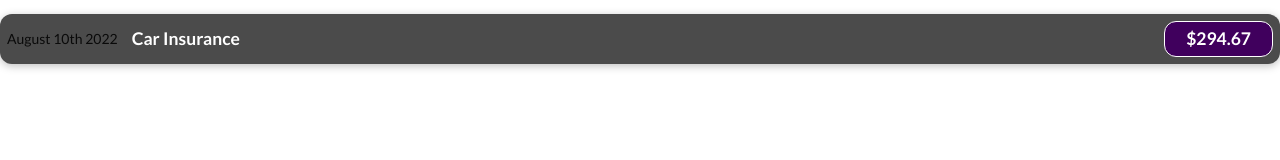
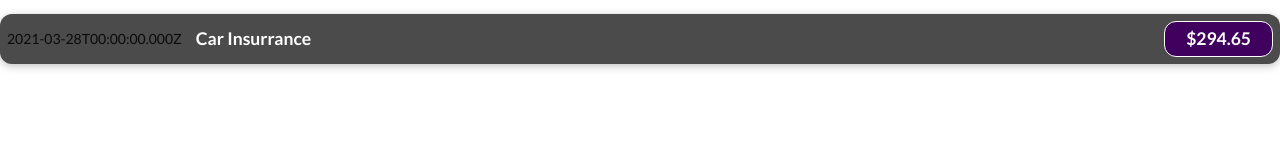
Before and after one commit to flash-of-genius/maximProject2, a JavaScript app: page / in a window 1280 px wide. Shown: the top 160 px of the page. Built offline with nearby package versions, Linux system fonts and the light colour scheme.

Commit message:
src\components\ExpenseItem.js

```diff
--- a/src/components/ExpenseItem.js
+++ b/src/components/ExpenseItem.js
@@ -1,12 +1,15 @@
 import "./ExpenseItem.css";
 
 function ExpenseItem() {
+  const expenseDate = new Date(2021, 2, 28);
+  const expenseTitle = "Car Insurrance";
+  const expenseAmount = 294.65;
   return (
     <div className="expense-item">
-      <div>August 10th 2022</div>
+      <div>{expenseDate.toISOString()}</div>
       <div className="expense-item__description">
-        <h2>Car Insurance</h2>
-        <div className="expense-item__price">$294.67</div>
+        <h2>{expenseTitle}</h2>
+        <div className="expense-item__price">${expenseAmount}</div>
       </div>
     </div>
   );
```
